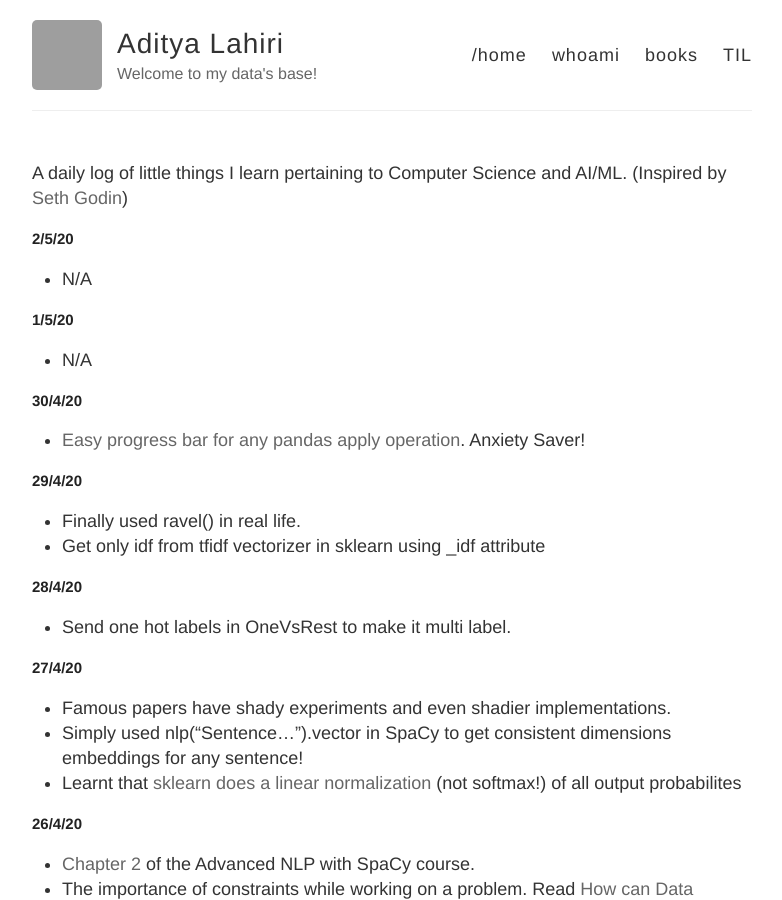
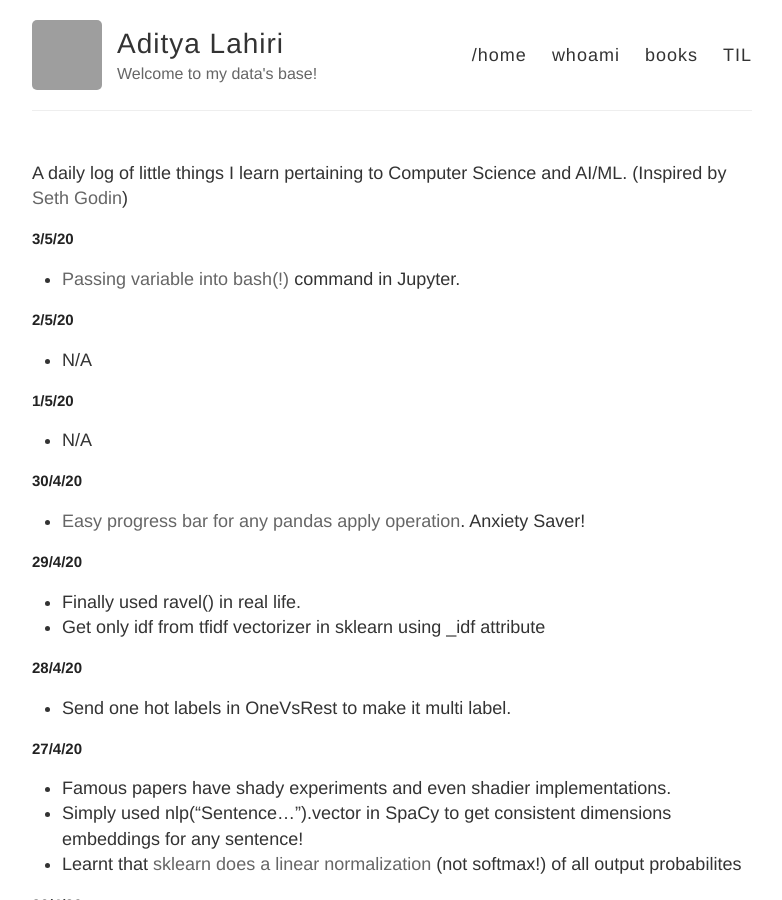
Before and after one commit to adityalahiri/adityalahiri.github.io, a Jekyll site: the page built from TIL.md, in a window 1280 px wide and 900 px high. Shown: the whole window, without its empty margins (248-1030 px from the left). Built offline with Jekyll 4.4.1, drawn with Linux system fonts in a browser that asks for light colours; our own code applies the rules of GitHub Pages for plain Markdown files; grey boxes are pictures that could not be loaded.

Commit message:
Update for 3/5/20

```diff
--- a/TIL.md
+++ b/TIL.md
@@ -1,5 +1,9 @@
 A daily log of little things I learn pertaining to Computer Science and AI/ML.
 (Inspired by [Seth Godin](https://seths.blog/))
+
+## 3/5/20
+
+* [Passing variable into bash(!)](https://stackoverflow.com/questions/35497069/passing-ipython-variables-as-arguments-to-bash-commands) command in Jupyter.
 
 ## 2/5/20
 
```
